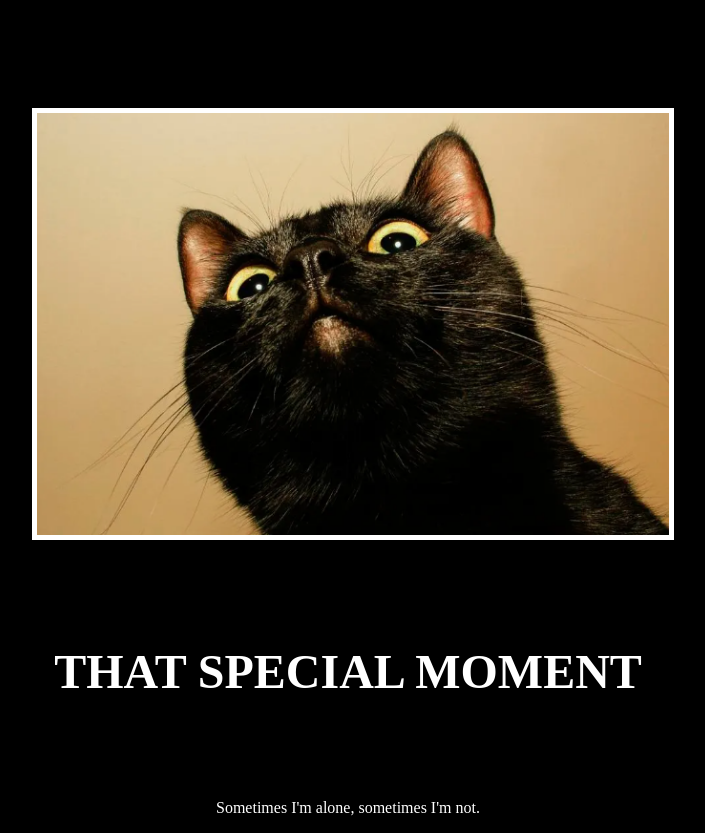
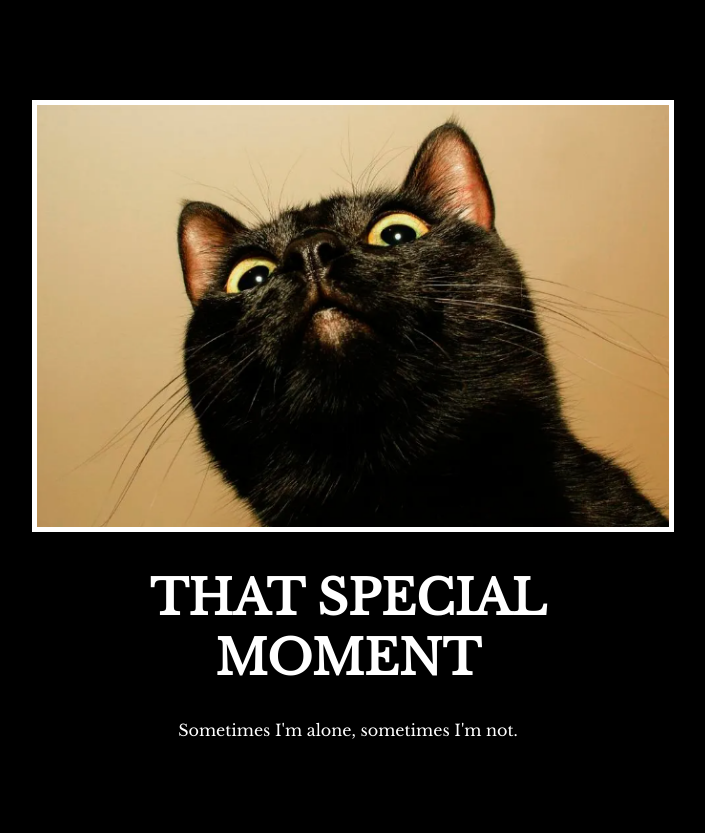
Before and after one commit to ThaoPhan46/meme-project-css, a plain HTML site: page index.html in a window 1280 px wide. Shown: the whole page, without its empty margins (292-997 px from the left). After the commit the page ends 800 px from the top, so only its background shows below. Drawn offline with nearby package versions, Linux system fonts and the light colour scheme.

Commit message:
Add files via upload

```diff
--- a/index.html
+++ b/index.html
@@ -20,12 +20,15 @@ But it must have the following features:
     <meta charset="UTF-8">
     <title>Cat Meme</title>
     <link rel="stylesheet" href="./style.css"/>
+    <link rel="preconnect" href="https://fonts.googleapis.com">
+  <link rel="preconnect" href="https://fonts.gstatic.com" crossorigin>
+  <link href="https://fonts.googleapis.com/css2?family=Caveat&family=Libre+Baskerville&display=swap" rel="stylesheet">
   </head>
   <body>
-    <div>
-      <img class="poster" src="./assets/images/blackcat.png" alt="blackcat"/>
-      <h1 class="poster">That special moment</h1>
-      <p class="poster">Sometimes I'm alone, sometimes I'm not.</p>
+    <div class="poster">
+      <img class="blackcat" src="./assets/images/blackcat.png" alt="blackcat"/>
+      <h1>That special moment</h1>
+      <p>Sometimes I'm alone, sometimes I'm not.</p>
     </div>
   </body>
 </html>
--- a/style.css
+++ b/style.css
@@ -1,6 +1,12 @@
 
   body {
     background-color: black;
+  }
+
+
+  h1 {
+    font-size: 3rem;
+    text-transform: uppercase;
   }
 
   .poster {
@@ -12,17 +18,7 @@
     text-align: center;
   }
 
-  h1 {
-    font-size: 3rem;
-    text-transform: uppercase;
-  }
-
-
-  img {
+  .blackcat {
     border: 5px solid white;
     width: 100%;
   }
-
-  <link rel="preconnect" href="https://fonts.googleapis.com">
-  <link rel="preconnect" href="https://fonts.gstatic.com" crossorigin>
-  <link href="https://fonts.googleapis.com/css2?family=Caveat&family=Libre+Baskerville&display=swap" rel="stylesheet">
```
